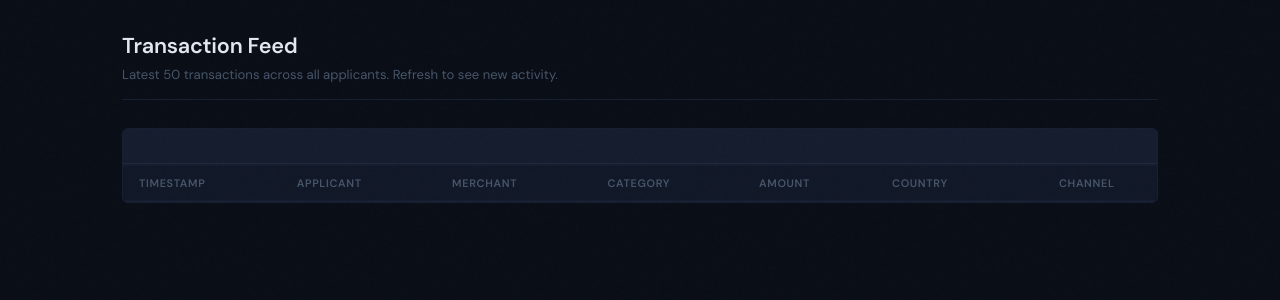
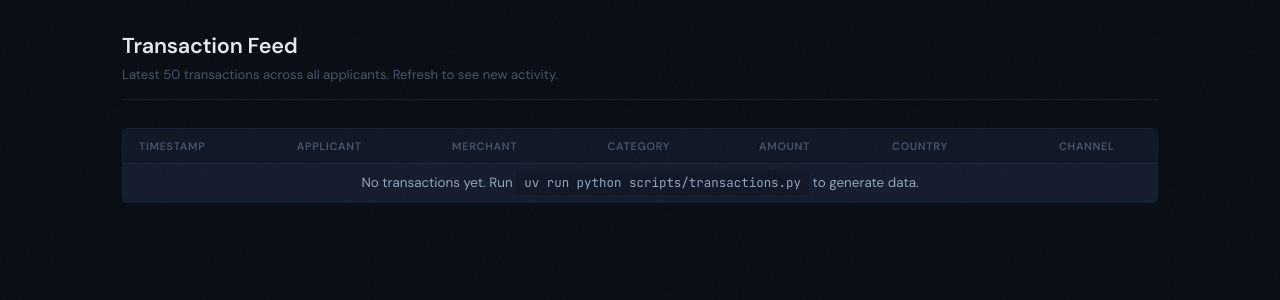
Before and after one commit to haro-ca/fraud-detection-class, a Django app: page /transactions/ in a window 1280 px wide. Shown: the part 56-356 px from the top of the page. Run offline with Django 5.2, Linux system fonts and the light colour scheme; data that the repository does not hold is empty.

Commit message:
fix: transaction table header not rendering at top
Removed overflow:hidden from card container and sticky positioning
from thead — both were conflicting and hiding the header row.

Co-Authored-By: Claude Opus 4.6 <noreply@anthropic.com>

```diff
--- a/creditapp/templates/creditapp/base.html
+++ b/creditapp/templates/creditapp/base.html
@@ -249,8 +249,6 @@
             color: var(--text-muted);
             background: var(--bg-secondary);
             border-bottom: 1px solid var(--border);
-            position: sticky;
-            top: 56px;
         }
 
         .data-table tbody tr {
--- a/creditapp/templates/creditapp/transactions.html
+++ b/creditapp/templates/creditapp/transactions.html
@@ -9,7 +9,7 @@
     <p class="subtitle">Latest 50 transactions across all applicants. Refresh to see new activity.</p>
 </div>
 
-<div class="card animate-in" style="padding: 0; overflow: hidden; animation-delay: 0.05s;">
+<div class="card animate-in" style="padding: 0; animation-delay: 0.05s;">
     <table class="data-table">
         <thead>
             <tr>
```
